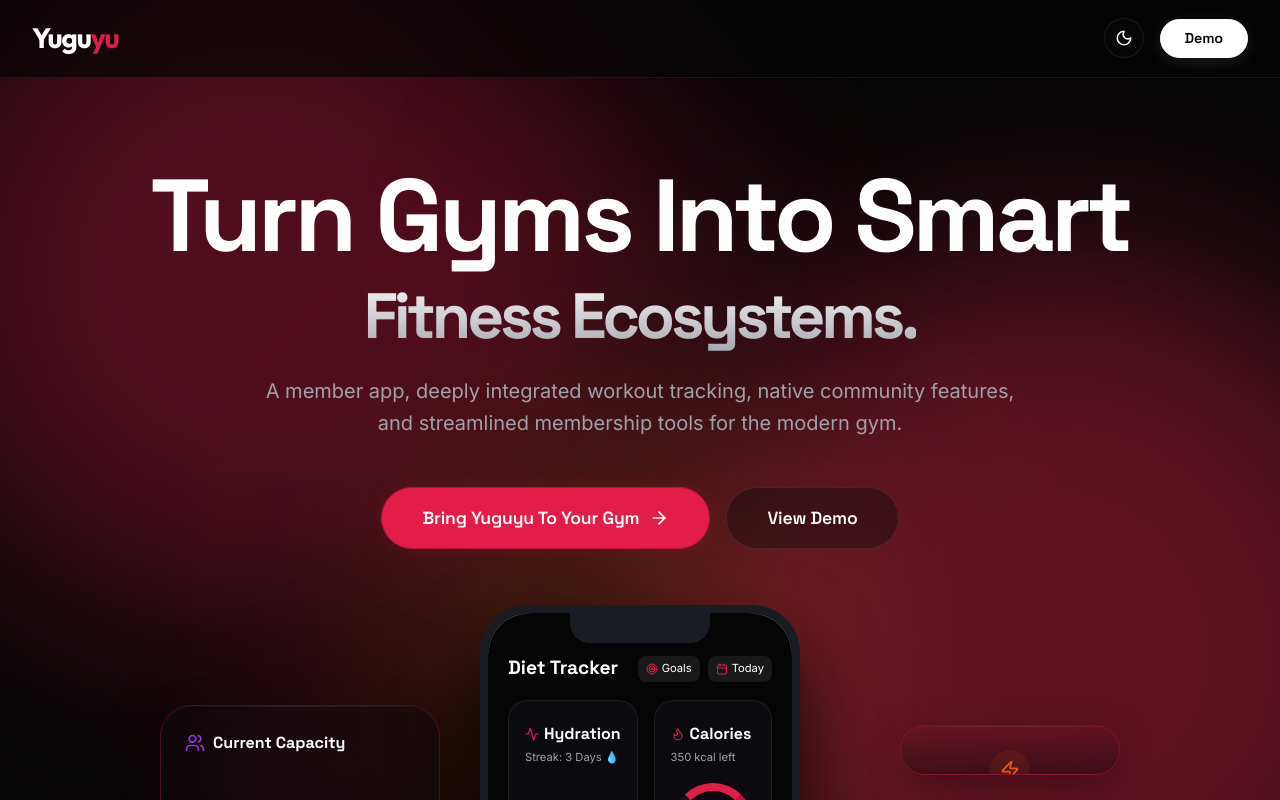
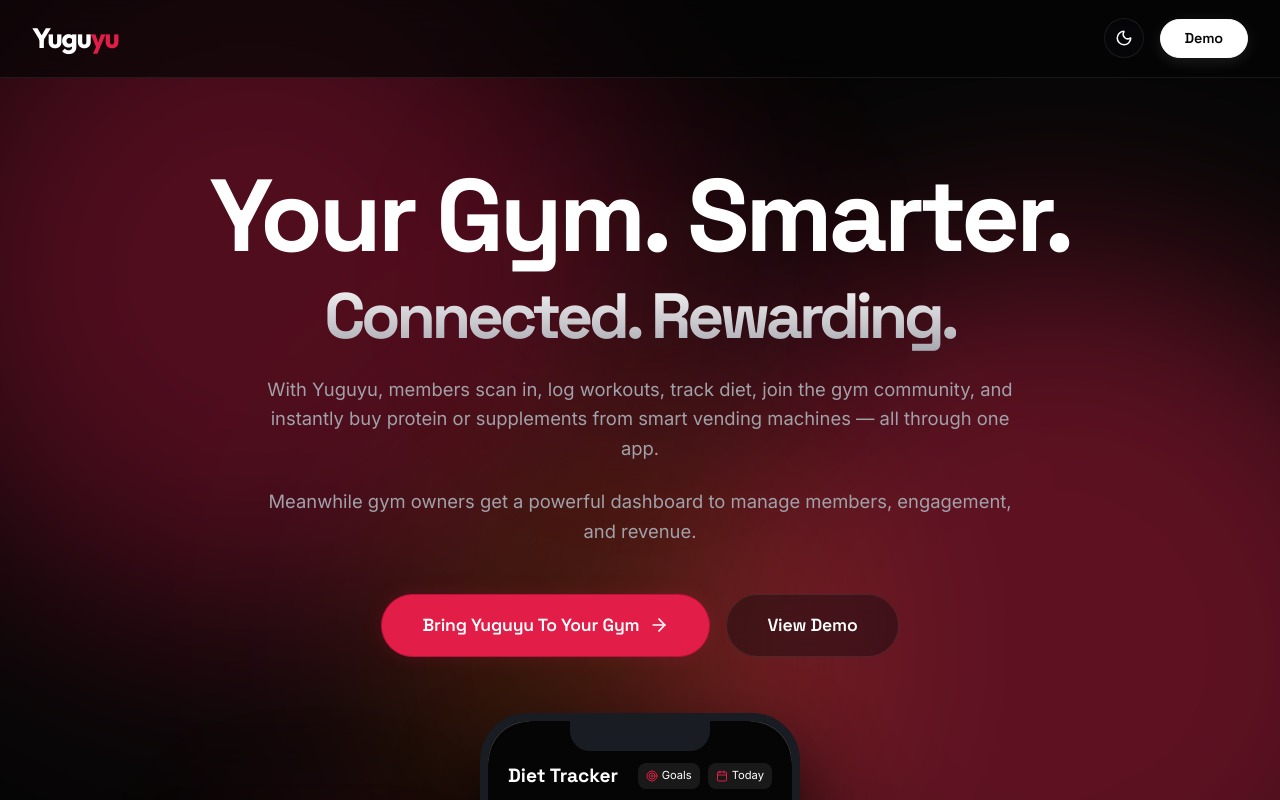
Before and after one commit to shubhamdnaik/yuguyu-premium, a React (Vite) app: page / in a window 1280 px wide. Shown: the top 800 px of the page. Built offline with nearby package versions, Linux system fonts and the light colour scheme; a web font is replaced by a local one.

Commit message:
fix: headline, subheadline nesting and hero widget height

```diff
--- a/src/App.jsx
+++ b/src/App.jsx
@@ -978,7 +978,7 @@
            top: isMobile ? '60px' : '80px',
            right: isMobile ? 'auto' : '20px',
            width: isMobile ? '160px' : '220px',
-           height: isMobile ? 'auto' : 'auto',
+           height: isMobile ? '160px' : '180px',
            zIndex: 11,
            transform: isMobile ? 'translateX(100px)' : 'none'
          }}
@@ -1056,10 +1056,10 @@
             {/* Staggered Word Reveal */}
             <h1 style={{ marginBottom: '1.5rem', lineHeight: 1.1, position: 'relative' }}>
               <motion.span initial={{ opacity: 0, y: 40 }} animate={{ opacity: 1, y: 0 }} transition={{ duration: 0.8, ease: [0.16, 1, 0.3, 1] }} style={{ display: 'block', color: 'var(--text-primary)' }}>
-                Turn Gyms Into Smart
+                Your Gym. Smarter.
               </motion.span>
               <motion.span initial={{ opacity: 0, y: 40 }} animate={{ opacity: 1, y: 0 }} transition={{ duration: 0.8, delay: 0.15, ease: [0.16, 1, 0.3, 1] }} style={{ display: 'block', fontSize: 'clamp(2rem, 5vw, 4rem)', marginTop: '0.5rem' }}>
-                <span className="text-gradient">Fitness Ecosystems.</span>
+                <span className="text-gradient">Connected. Rewarding.</span>
               </motion.span>
             </h1>
 
@@ -1067,9 +1067,17 @@
               initial={{ opacity: 0 }}
               animate={{ opacity: 1 }}
               transition={{ duration: 1, delay: 0.4 }}
-              style={{ fontSize: '1.25rem', marginBottom: '3rem', maxWidth: '750px', margin: '0 auto 3rem auto', color: 'var(--text-secondary)' }}
+              style={{ fontSize: '1.15rem', marginBottom: '1.5rem', maxWidth: '750px', margin: '0 auto 1.5rem auto', color: 'var(--text-secondary)' }}
             >
-              A member app, deeply integrated workout tracking, native community features, and streamlined membership tools for the modern gym.
+              With Yuguyu, members scan in, log workouts, track diet, join the gym community, and instantly buy protein or supplements from smart vending machines — all through one app.
+            </motion.p>
+            <motion.p
+              initial={{ opacity: 0 }}
+              animate={{ opacity: 1 }}
+              transition={{ duration: 1, delay: 0.5 }}
+              style={{ fontSize: '1.15rem', marginBottom: '3rem', maxWidth: '750px', margin: '0 auto 3rem auto', color: 'var(--text-secondary)' }}
+            >
+              Meanwhile gym owners get a powerful dashboard to manage members, engagement, and revenue.
             </motion.p>
 
             <motion.div
```
